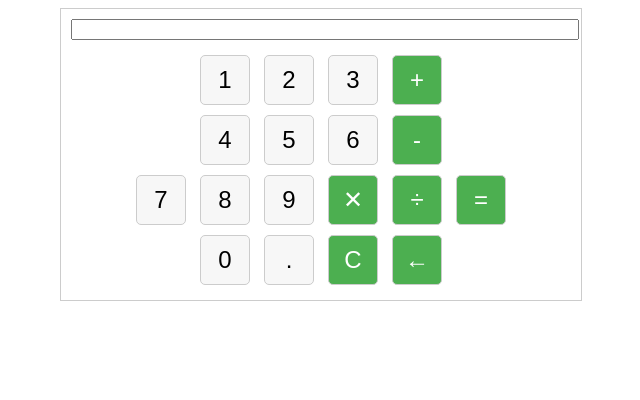
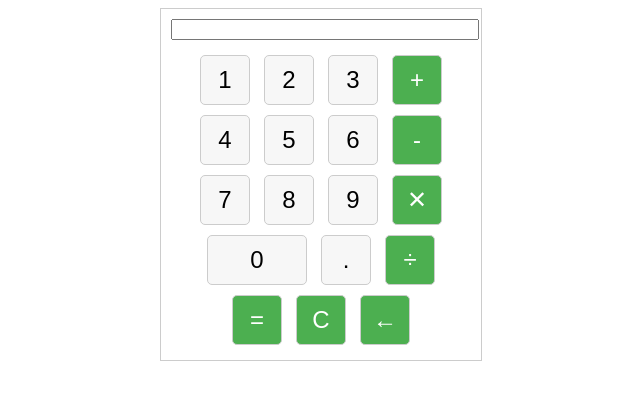
Before and after one commit to marco79811/Calculator, a plain HTML site: page Index.html in a window 1280 px wide. Shown: the whole page, without its empty margins (319-959 px from the left). Drawn offline with Linux system fonts and the light colour scheme.

Commit message:
Update Index.html

```diff
--- a/Index.html
+++ b/Index.html
@@ -7,7 +7,7 @@
   <style>
     /* 設定計算機外框樣式 */
     .calculator {
-      width: 500px;
+      width: 300px;
       margin: auto;
       text-align: center;
       border: 1px solid #ccc;
@@ -31,6 +31,16 @@
       border-radius: 5px;
       cursor: pointer;
     }
+    .button0{
+      width: 100px;
+      height: 50px;
+      font-size: 24px;
+      margin: 5px;
+      background-color: #f7f7f7;
+      border: 1px solid #ccc;
+      border-radius: 5px;
+      cursor: pointer;
+      }
 
     /* 設定運算符按鈕樣式 */
     .operator {
@@ -53,11 +63,11 @@
     <button class="button" onclick="addInput('7')">7</button>
     <button class="button" onclick="addInput('8')">8</button>
     <button class="button" onclick="addInput('9')">9</button>
-    <button class="button operator" onclick="addInput('*')">✕</button>
-    <button class="button operator" onclick="addInput('/')">÷</button>
-    <button class="button operator" onclick="calculate()">=</button><br>
-    <button class="button" onclick="addInput('0')">0</button>
+    <button class="button operator" onclick="addInput('*')">✕</button><br>
+    <button class="button0" onclick="addInput('0')">0</button>
     <button class="button" onclick="addInput('.')">.</button>
+    <button class="button operator" onclick="addInput('/')">÷</button><br>
+    <button class="button operator" onclick="calculate()">=</button>
     <button class="button operator" onclick="clearResult()">C</button>
     <button class="button operator" onclick="deleteLast()">&#x2190;</button><br>
   </div>
```
